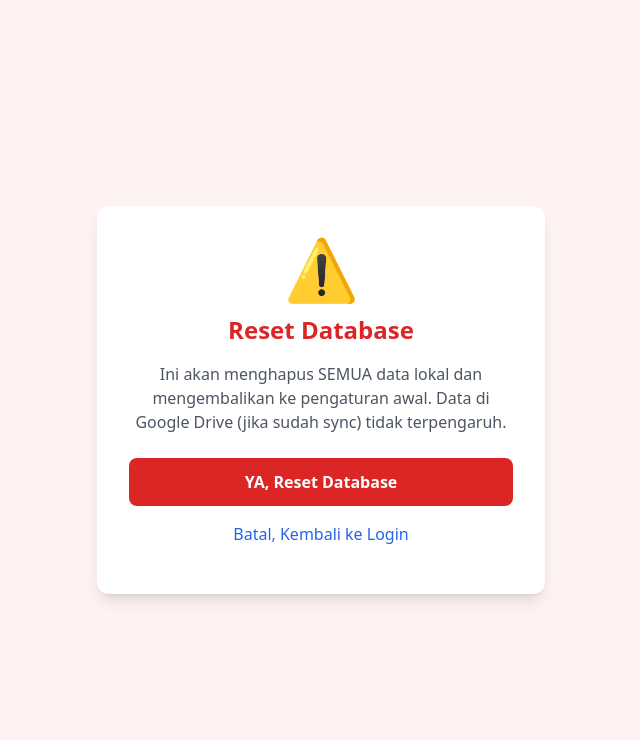
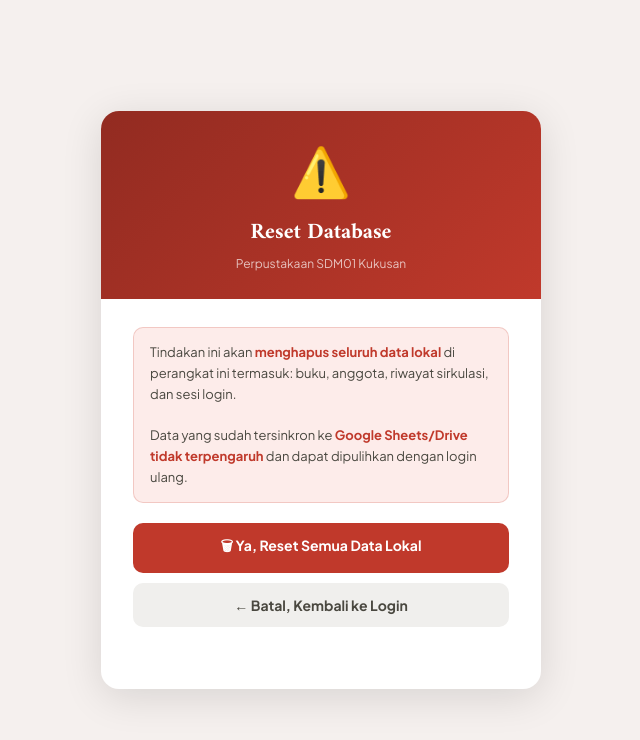
Before and after one commit to sdm01kks/perpustakaan, a plain HTML site: page app/reset.html in a window 1280 px wide. Shown: the whole page, without its empty margins (319-959 px from the left). Drawn offline with nearby package versions, Linux system fonts and the light colour scheme.

Commit message:
Add files via upload

```diff
--- a/app/reset.html
+++ b/app/reset.html
@@ -1,46 +1,96 @@
 <!DOCTYPE html>
-<html>
+<html lang="id">
 <head>
-    <title>Reset Database</title>
-    <script src="https://cdn.tailwindcss.com"></script>
+<meta charset="UTF-8">
+<meta name="viewport" content="width=device-width, initial-scale=1.0">
+<title>Reset Database — Perpustakaan SDM01</title>
+<link rel="preconnect" href="https://fonts.googleapis.com">
+<link href="https://fonts.googleapis.com/css2?family=Amiri:wght@400;700&family=Plus+Jakarta+Sans:wght@300;400;500;600;700&display=swap" rel="stylesheet">
+<style>
+*, *::before, *::after { box-sizing: border-box; margin: 0; padding: 0; }
+:root {
+  --red: #c0392b; --red-dark: #922b21; --red-light: #fdecea;
+  --ink: #1c1b18; --ink-mid: #4a4840; --ink-muted: #7d7a72;
+  --border: rgba(0,0,0,.1);
+}
+body { font-family: 'Plus Jakarta Sans', sans-serif; min-height: 100vh; background: #f5f0ee; display: flex; align-items: center; justify-content: center; padding: 20px; }
+.card {
+  background: #fff; border-radius: 18px; width: 100%; max-width: 440px;
+  box-shadow: 0 8px 40px rgba(0,0,0,.12); overflow: hidden;
+}
+.card-top {
+  background: linear-gradient(135deg, var(--red-dark), var(--red));
+  padding: 28px 32px; text-align: center;
+}
+.card-top .icon { font-size: 48px; margin-bottom: 12px; }
+.card-top h1 { font-family: 'Amiri', serif; font-size: 22px; color: #fff; font-weight: 700; }
+.card-top p { font-size: 12px; color: rgba(255,255,255,.7); margin-top: 4px; }
+.card-body { padding: 28px 32px; }
+.warning-box {
+  background: var(--red-light); border: 1px solid rgba(192,57,43,.2);
+  border-radius: 10px; padding: 14px 16px; margin-bottom: 20px;
+  font-size: 13px; color: var(--ink-mid); line-height: 1.6;
+}
+.warning-box strong { color: var(--red); }
+.btn {
+  width: 100%; padding: 13px; border-radius: 10px; border: none;
+  font-family: inherit; font-size: 14px; font-weight: 700;
+  cursor: pointer; transition: all .2s; margin-bottom: 10px;
+}
+.btn-danger { background: var(--red); color: #fff; }
+.btn-danger:hover { background: var(--red-dark); box-shadow: 0 4px 14px rgba(192,57,43,.35); }
+.btn-cancel { background: #f0efed; color: var(--ink-mid); }
+.btn-cancel:hover { background: #e5e3df; }
+.status { margin-top: 14px; font-size: 13px; text-align: center; min-height: 20px; color: var(--ink-muted); }
+.status.success { color: #1e4d3b; font-weight: 600; }
+.status.error { color: var(--red); }
+</style>
 </head>
-<body class="bg-red-50 min-h-screen flex items-center justify-center p-4">
-    <div class="bg-white rounded-xl shadow-lg p-8 max-w-md text-center">
-        <div class="text-6xl mb-4">⚠️</div>
-        <h1 class="text-2xl font-bold text-red-600 mb-4">Reset Database</h1>
-        <p class="text-gray-600 mb-6">
-            Ini akan menghapus SEMUA data lokal dan mengembalikan ke pengaturan awal.
-            Data di Google Drive (jika sudah sync) tidak terpengaruh.
-        </p>
-
-        <button onclick="resetDB()" class="w-full bg-red-600 hover:bg-red-700 text-white font-bold py-3 rounded-lg mb-4">
-            YA, Reset Database
-        </button>
-
-        <a href="../index.html" class="block text-blue-600 hover:text-blue-800">
-            Batal, Kembali ke Login
-        </a>
-
-        <div id="status" class="mt-4 text-sm"></div>
+<body>
+<div class="card">
+  <div class="card-top">
+    <div class="icon">⚠️</div>
+    <h1>Reset Database</h1>
+    <p>Perpustakaan SDM01 Kukusan</p>
+  </div>
+  <div class="card-body">
+    <div class="warning-box">
+      Tindakan ini akan <strong>menghapus seluruh data lokal</strong> di perangkat ini termasuk:
+      buku, anggota, riwayat sirkulasi, dan sesi login.<br><br>
+      Data yang sudah tersinkron ke <strong>Google Sheets/Drive tidak terpengaruh</strong> dan dapat
+      dipulihkan dengan login ulang.
+    </div>
+    <button class="btn btn-danger" onclick="confirmReset()">🗑 Ya, Reset Semua Data Lokal</button>
+    <a href="../index.html" class="btn btn-cancel" style="display:block;text-align:center;text-decoration:none">← Batal, Kembali ke Login</a>
+    <div class="status" id="status"></div>
+  </div>
 </div>
 
 <script>
-        function resetDB() {
-            // Hapus semua database IndexedDB
+function confirmReset() {
+  if (!confirm('Yakin ingin menghapus semua data lokal?\n\nProses ini tidak dapat dibatalkan.')) return;
+  const statusEl = document.getElementById('status');
+  statusEl.textContent = 'Menghapus data…';
+
+  try {
+    localStorage.clear();
+    sessionStorage.clear();
+  } catch(e) {}
+
   const req = indexedDB.deleteDatabase('PerpustakaanSDM01');
 
   req.onsuccess = function() {
-                // Hapus localStorage
-                localStorage.clear();
-
-                document.getElementById('status').innerHTML =
-                    '<div class="text-green-600 font-bold">✅ Database berhasil direset!</div>' +
-                    '<div class="mt-2"><a href="../index.html" class="text-blue-600 underline">Klik di sini untuk setup ulang</a></div>';
+    statusEl.className = 'status success';
+    statusEl.innerHTML = '✅ Data lokal berhasil dihapus! <br><a href="../index.html" style="color:var(--ink-mid)">→ Klik di sini untuk setup ulang</a>';
+    setTimeout(() => { window.location.href = '../app/setup.html'; }, 2500);
   };
-
   req.onerror = function() {
-                document.getElementById('status').innerHTML =
-                    '<div class="text-red-600">❌ Gagal reset. Coba tutup tab lain dan refresh.</div>';
+    statusEl.className = 'status error';
+    statusEl.textContent = '❌ Gagal reset. Coba tutup tab lain yang membuka aplikasi ini, lalu coba lagi.';
+  };
+  req.onblocked = function() {
+    statusEl.className = 'status error';
+    statusEl.textContent = '⚠️ Database diblokir. Tutup semua tab aplikasi ini dan coba lagi.';
   };
 }
 </script>
```
Lines whose indentation alone changed are shown as unchanged.
